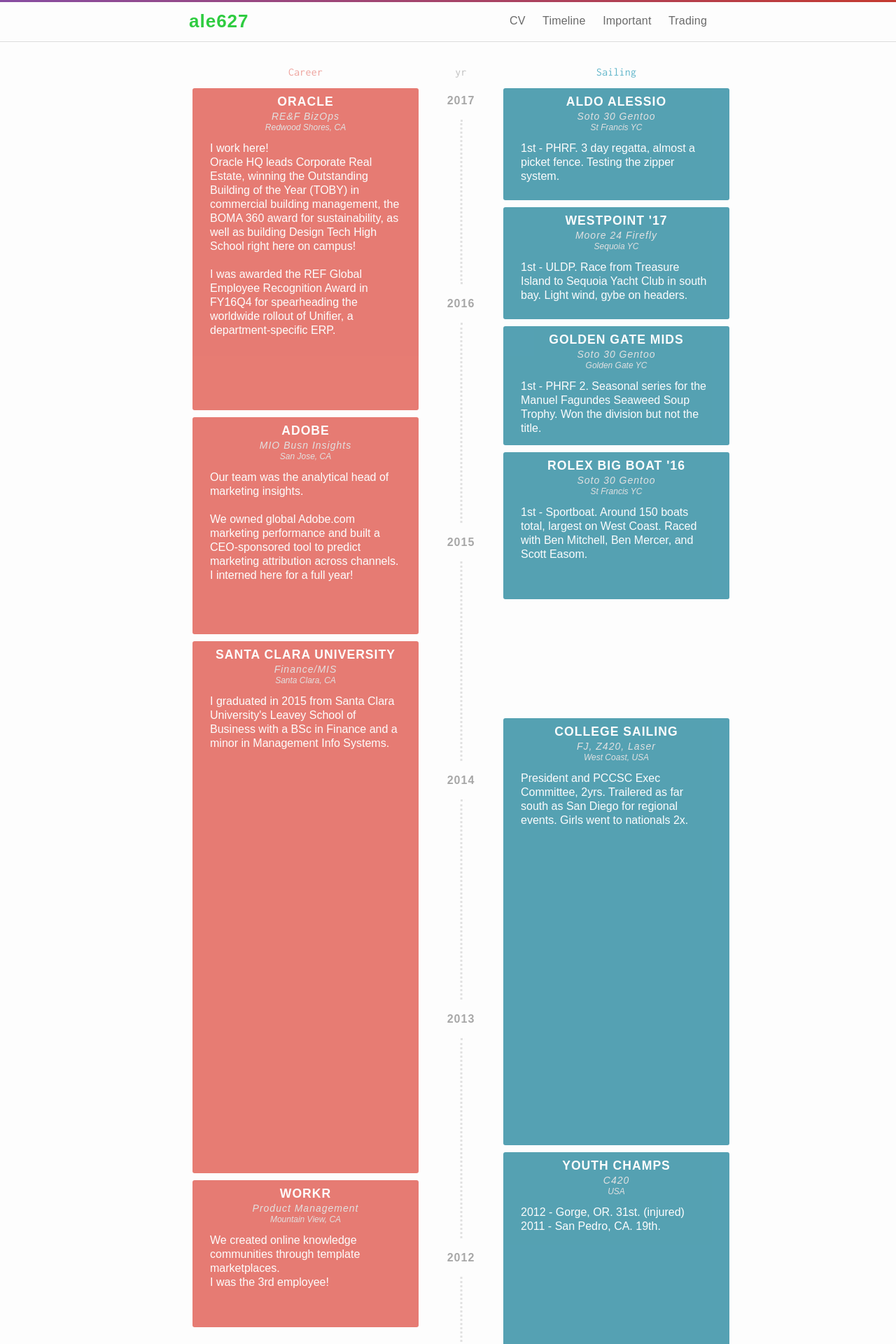
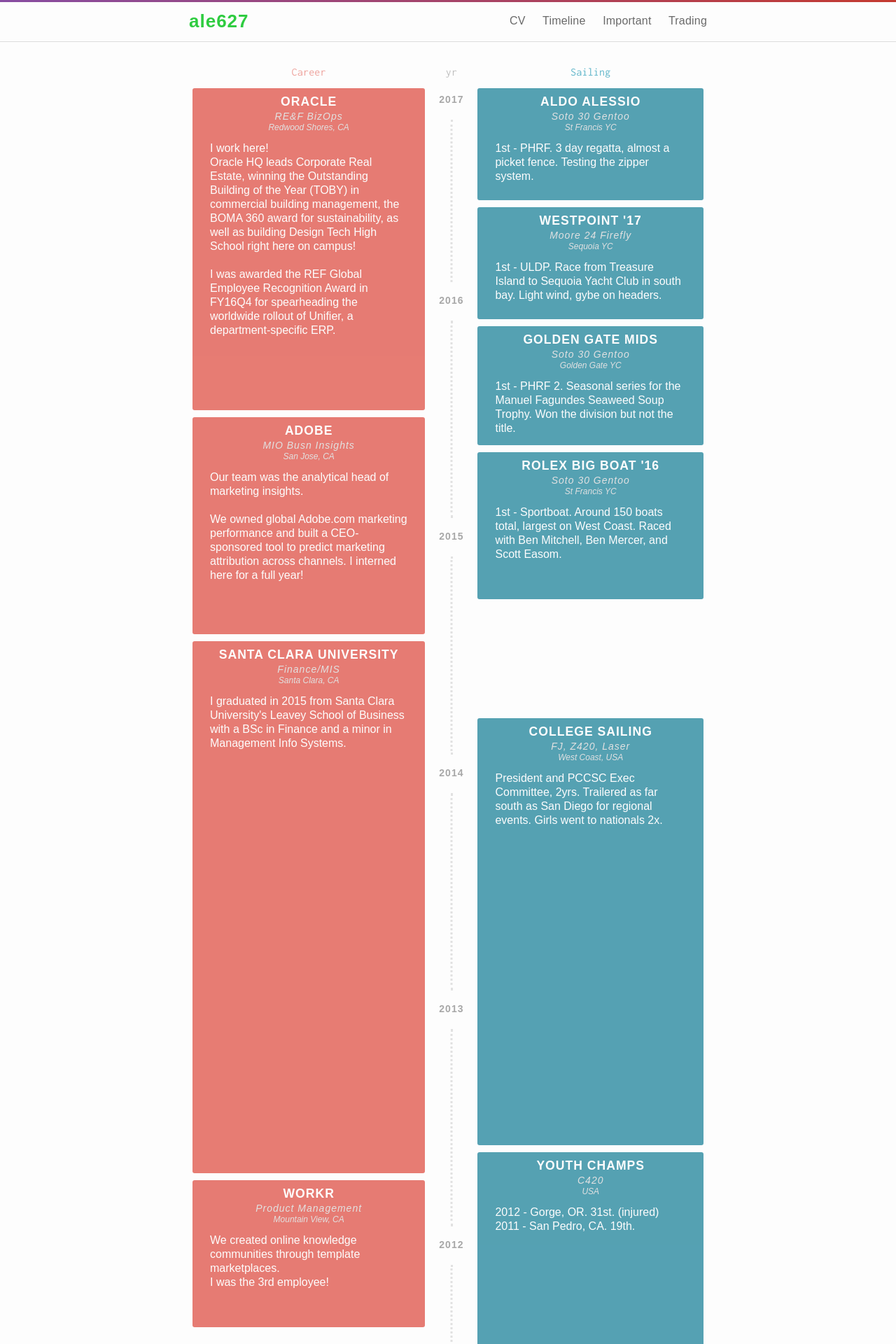
Before and after one commit to ale627/ale627.github.io, a Jekyll site: the page built from b-timeline.md, in a window 1280 px wide. Shown: the top 1920 px of the page at 70% size. Built offline with Jekyll 4.4.1, drawn with Linux system fonts in a browser that asks for light colours; some web fonts are replaced.

Commit message:
timeline yr

```diff
--- a/_sass/timeline.scss
+++ b/_sass/timeline.scss
@@ -3,7 +3,8 @@
   grid-template-areas: "date analytics sailing trading";
   background-color: $background-color;
   //grid-template-columns: 75px 35% 35% 20%;
-  grid-template-columns: 45% 15% 45%;
+  grid-template-columns: auto auto auto;
+  width: auto;
 
 }
 
@@ -75,6 +76,7 @@
   text-align: left;
   padding: 10px 15px;
   line-height: 20px;
+  word-wrap: break-word;
 }
 
 .detail {
@@ -86,7 +88,6 @@
 }
 
 .summary{
-  padding: 10px;
   display:none;
 }
 
@@ -96,7 +97,7 @@
     .summary{display:none;}
 }
 
-@media screen and (max-width: 500px) {
+@media screen and (max-width: 600px) {
     .detail{display:none;}
     .shorter{display:none;}
     .summary{display:block;}
@@ -110,13 +111,12 @@
 }
 .year {
   padding-bottom: 300px;
-  min-width: 30px;
   text-align: center;
   color: #999;
-  font-size: 100%;
+  font-size: 14px;
   box-shadow: none;
   position: relative;
-
+  //min-width: 20px;
 }
 
 .year:after {
```
Also changed, not shown: 2 other files.
